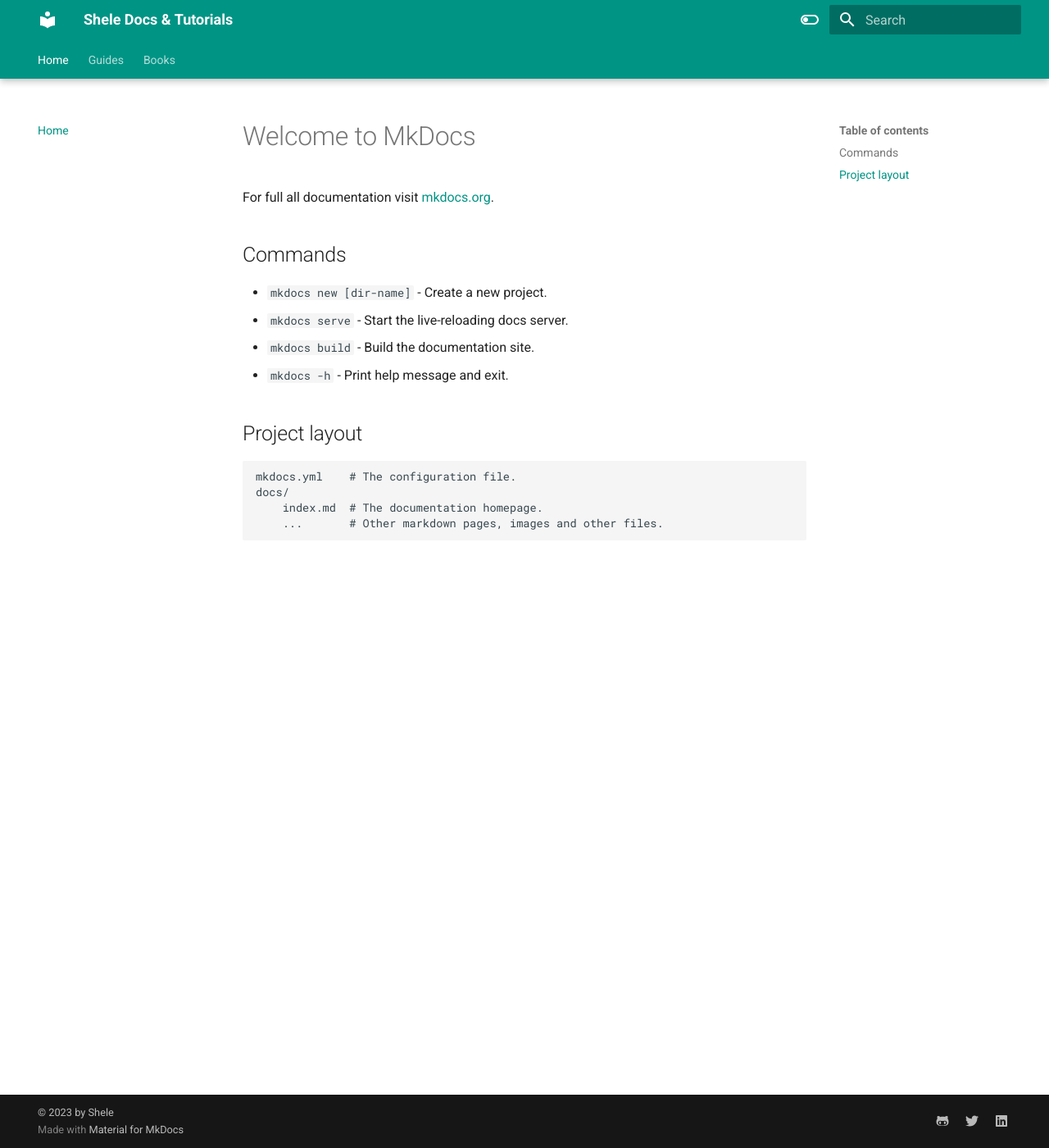
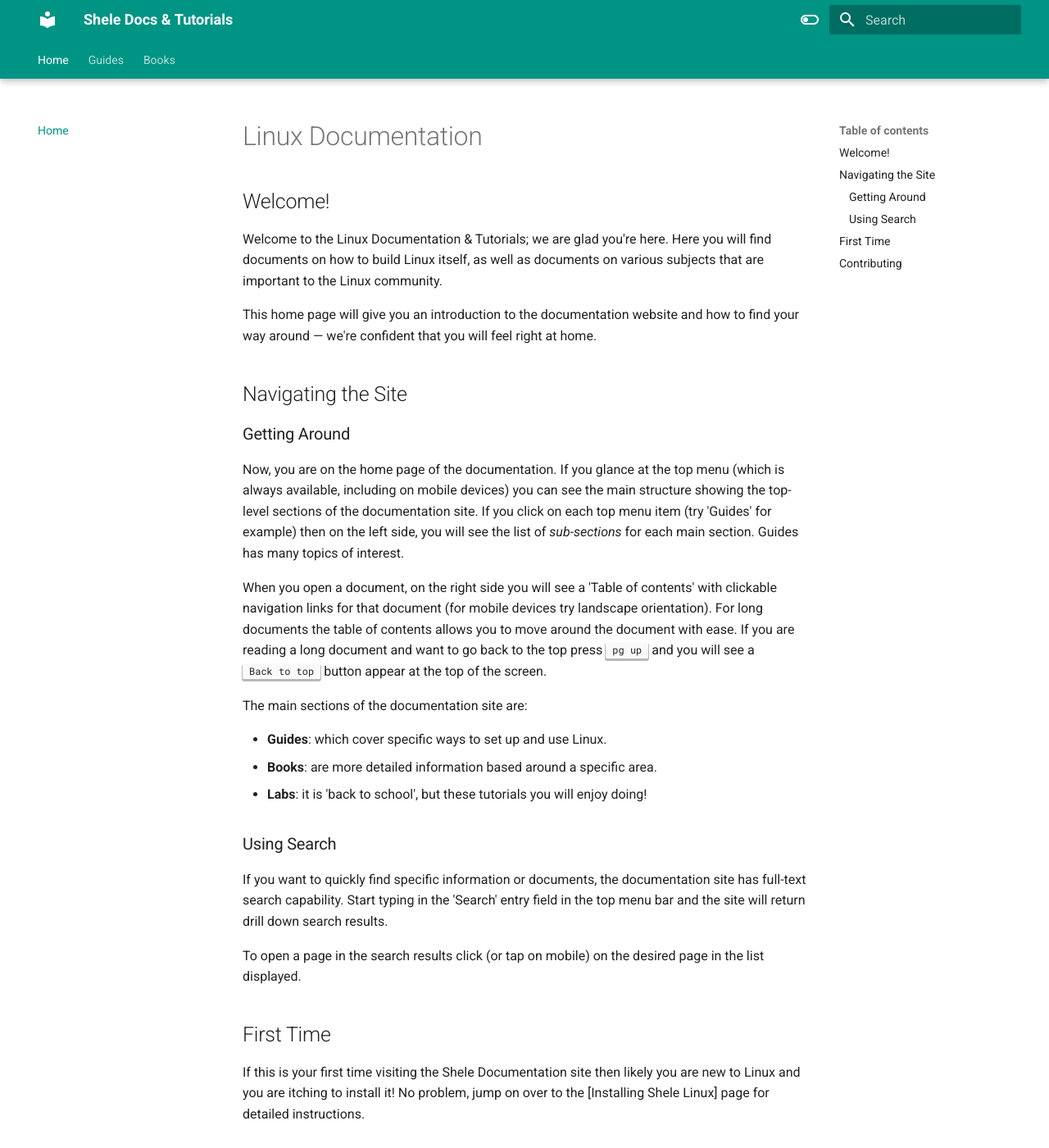
Before and after one commit to masesto/docs, an MkDocs documentation site: the page built from docs/index.md, in a window 1280 px wide and 1400 px high. Shown: the whole window at 82% size. Built offline with MkDocs 1.6.1 and Material for MkDocs 9.7.7, drawn with Linux system fonts in a browser that asks for light colours; some of the changed text lies outside the part shown.

Commit message:
Adding documentation file

```diff
--- a/docs/index.md
+++ b/docs/index.md
@@ -1,17 +1,40 @@
-# Welcome to MkDocs
+---
+title: Home
+---
 
-For full all documentation visit [mkdocs.org](https://www.mkdocs.org).
+# Linux Documentation
 
-## Commands
+## Welcome!
 
-* `mkdocs new [dir-name]` - Create a new project.
-* `mkdocs serve` - Start the live-reloading docs server.
-* `mkdocs build` - Build the documentation site.
-* `mkdocs -h` - Print help message and exit.
+Welcome to the Linux Documentation & Tutorials; we are glad you're here. Here you will find documents on how to build Linux itself, as well as documents on various subjects that are important to the Linux community.
 
-## Project layout
+This home page will give you an introduction to the documentation website and how to find your way around — we're confident that you will feel right at home.
 
-    mkdocs.yml    # The configuration file.
-    docs/
-        index.md  # The documentation homepage.
-        ...       # Other markdown pages, images and other files.
+## Navigating the Site
+
+### Getting Around
+
+Now, you are on the home page of the documentation. If you glance at the top menu (which is always available, including on mobile devices) you can see the main structure showing the top-level sections of the documentation site. If you click on each top menu item (try 'Guides' for example) then on the left side, you will see the list of *sub-sections* for each main section. Guides has many topics of interest.
+
+When you open a document, on the right side you will see a 'Table of contents' with clickable navigation links for that document (for mobile devices try landscape orientation). For long documents the table of contents allows you to move around the document with ease. If you are reading a long document and want to go back to the top press <kbd>pg up</kbd> and you will see a <kbd>Back to top</kbd> button appear at the top of the screen.
+
+The main sections of the documentation site are:
+
+* **Guides**: which cover specific ways to set up and use Linux.
+* **Books**: are more detailed information based around a specific area.
+* **Labs**: it is 'back to school', but these tutorials you will enjoy doing!
+
+
+### Using Search
+
+If you want to quickly find specific information or documents, the documentation site has full-text search capability. Start typing in the 'Search' entry field in the top menu bar and the site will return drill down search results.
+
+To open a page in the search results click (or tap on mobile) on the desired page in the list displayed.
+
+## First Time
+
+If this is your first time visiting the Shele Documentation site then likely you are new to Linux and you are itching to install it! No problem, jump on over to the [Installing Shele Linux] page for detailed instructions.
+
+## Contributing
+
+Did you find something missing? Did you find an error? Are you wondering how to create a document of your own, or how to fix things here?
```
